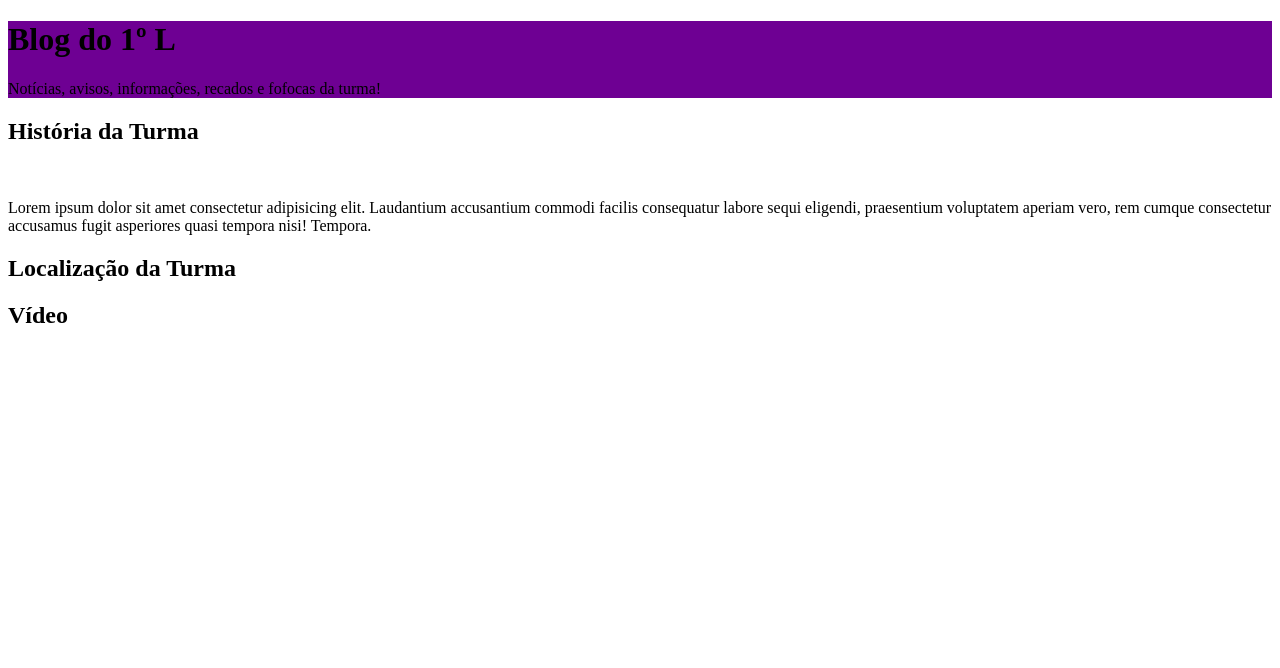
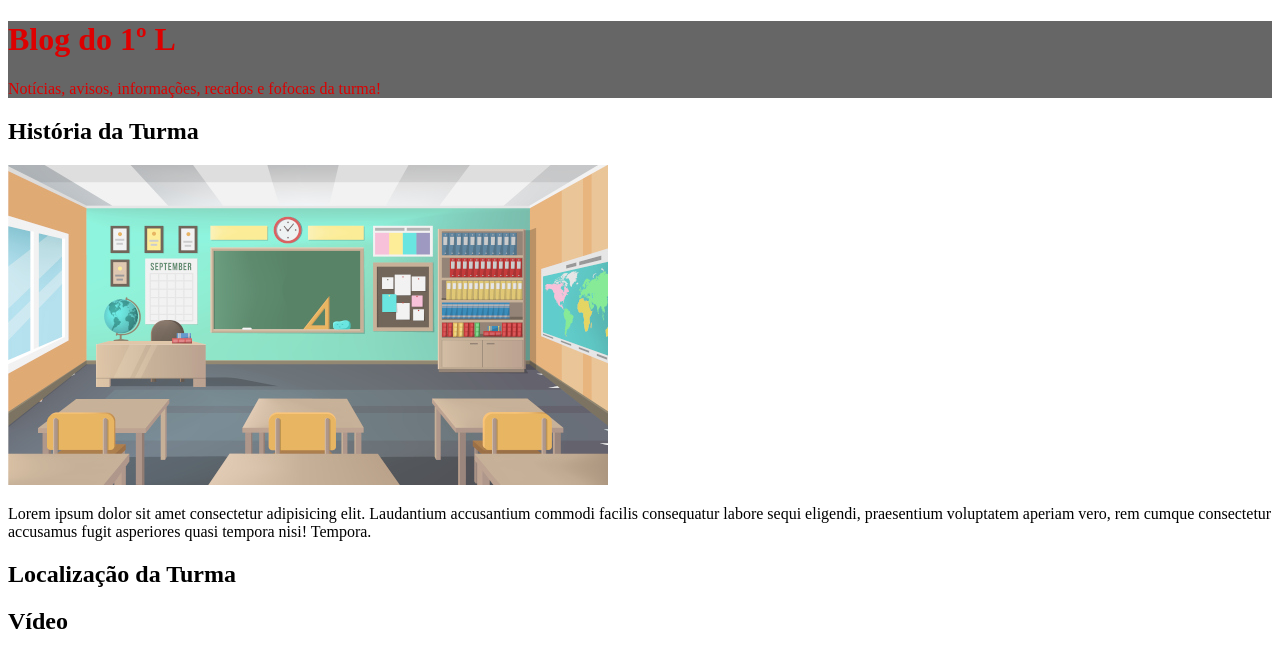
Before and after one commit to HenriquePValle/pensamento_computacional_1l, a plain HTML site: page index-1L.html in a window 1280 px wide. Drawn offline with Linux system fonts and the light colour scheme.

Commit message:
Add files via upload

```diff
--- a/estilol.css
+++ b/estilol.css
@@ -1,3 +1,4 @@
-header{
-    background-color: #6e0093;
+header {
+    background-color: #666666;
+    color: #DD0000;
 }
--- a/index-1L.html
+++ b/index-1L.html
@@ -14,7 +14,7 @@
     <main>
         <section>
             <h2>História da Turma</h2>
-            <img src="escola-cinza.jpg" alt="">
+            <img src="escola.jpg" alt="">
             <p>Lorem ipsum dolor sit amet consectetur adipisicing elit. Laudantium accusantium commodi facilis consequatur labore sequi eligendi, praesentium voluptatem aperiam vero, rem cumque consectetur accusamus fugit asperiores quasi tempora nisi! Tempora.</p>
         </section>
         <section>
```
